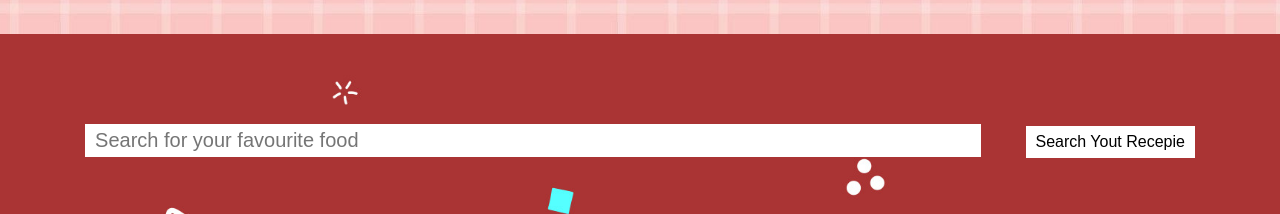
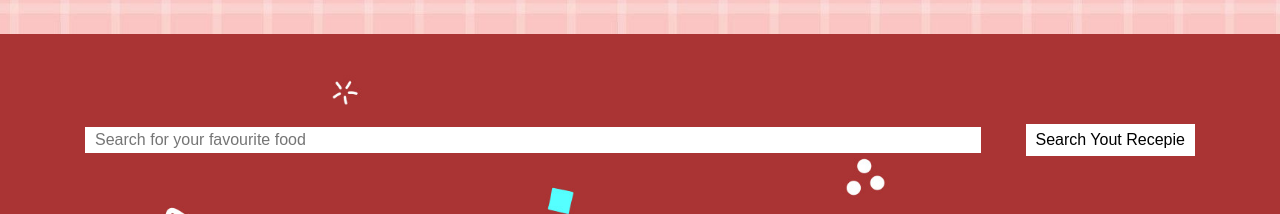
Before and after one commit to S-AshutoshDev/Utensilias, a plain HTML site: page index.html in a window 1280 px wide. Shown: the part 1566-1780 px from the top of the page. Drawn offline with nearby package versions, Linux system fonts and the light colour scheme; files that its build step writes are made by us from their sources.

Commit message:
v1.0.3
Fixed font size in input

```diff
--- a/CSS/Style.scss
+++ b/CSS/Style.scss
@@ -206,11 +206,10 @@ main {
       input {
         width: 70vw;
         margin: 10px 20px;
-
         height: 1.65em;
-        font-size: 1.25em;
+        font-size: 1em;
         border: none;
-        padding: 5px 10px;
+        padding: 0px 10px;
       }
       button {
         height: 2em;
```
